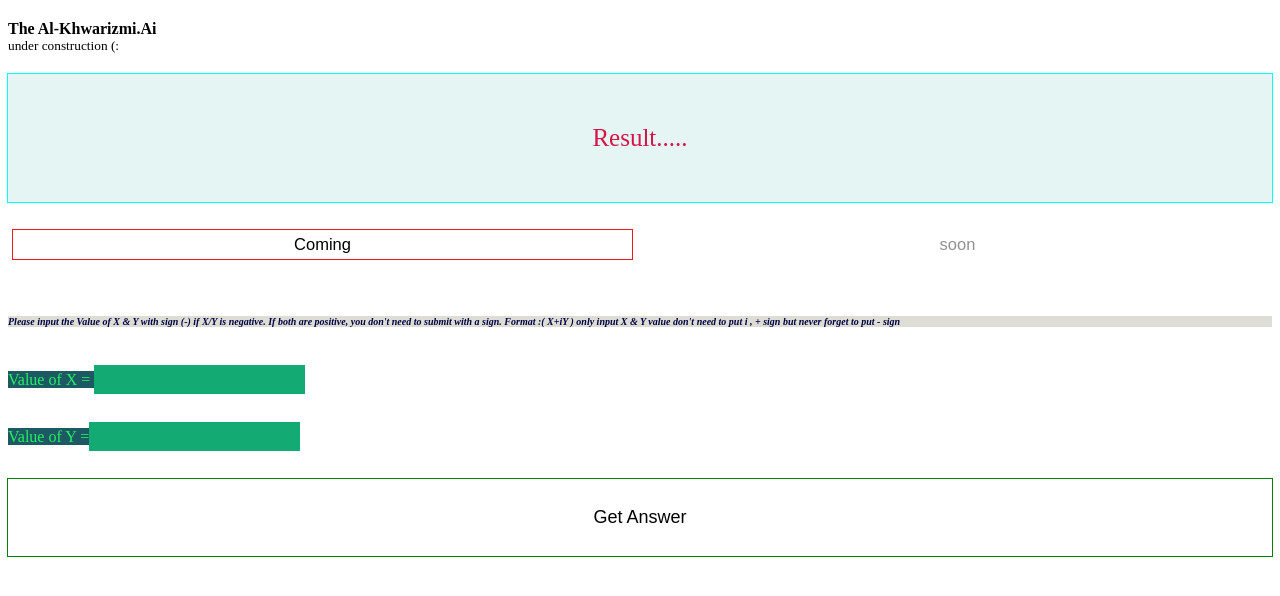
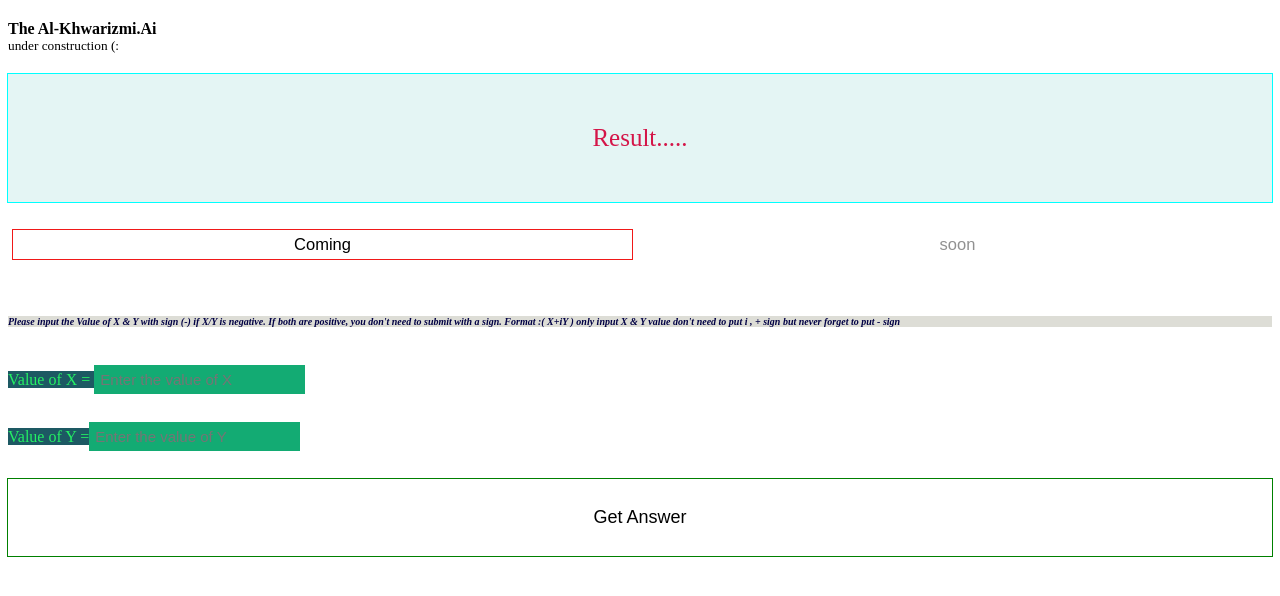
Before and after one commit to a2ein/hexagonnodelab, a plain HTML site: page al-Khwārizmī.html in a window 1280 px wide. Drawn offline with Linux system fonts and the light colour scheme.

Commit message:
Update al-Khwārizmī.html

```diff
--- a/al-Khwārizmī.html
+++ b/al-Khwārizmī.html
@@ -9,7 +9,9 @@
 
 
   <style>
-
+  input[placeholder]{
+color:#fff;
+  }
   *{
 
     margin-top:10px;
@@ -118,9 +120,9 @@
   </div>
   <br>
   <form id="myForm">
-    <span class="in">Value of X = </span><input  type="number" id="xvalue" required>
+    <span class="in">Value of X = </span><input  type="number" id="xvalue" placeholder="Enter the value of X" required>
     <br><br>
-   <span class="in" >Value of Y =</span><input  type="number" id="yvalue" required>
+   <span class="in" >Value of Y =</span><input placeholder="Enter the value of Y" type="number" id="yvalue" required>
     <br><br>
     <button class="button" type="submit" id="sub">Get Answer</button>
   </form>
```
